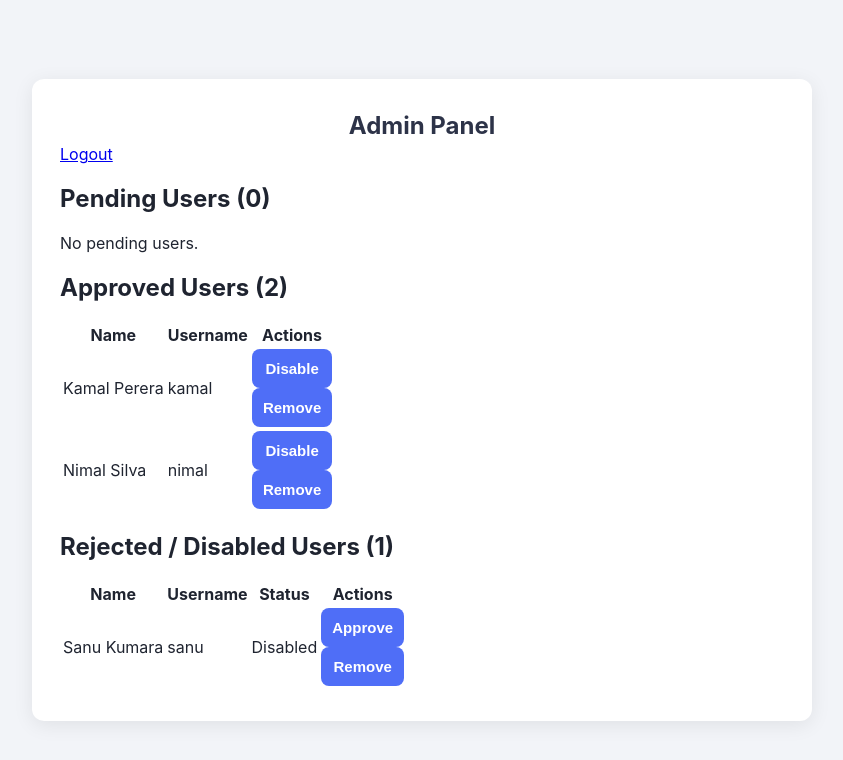
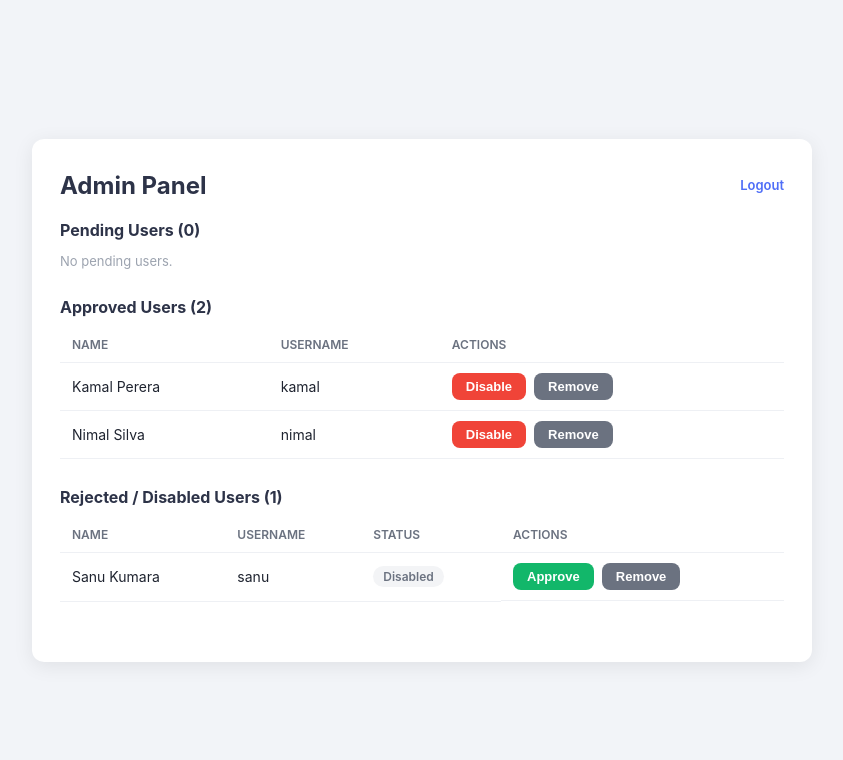
Before and after one commit to sanuka20231513-bot/login-system, a Flask app: page /admin/panel in a window 1280 px wide. Shown: the top 760 px of the page, without its empty margins (218-1061 px from the left). Run offline with Flask 3, Linux system fonts and the light colour scheme; the visitor is signed in with stand-in values (Sample User, id 1).

Commit message:
Add Admin slide css

```diff
--- a/static/style.css
+++ b/static/style.css
@@ -169,3 +169,115 @@ input[type="password"]:focus {
 .admin-link a:hover {
   color: #6b7280;
 }
+
+
+/*Admin slide css*/
+
+.panel-header {
+  display: flex;
+  align-items: center;
+  justify-content: space-between;
+  margin-bottom: 20px;
+}
+
+.panel-header .title {
+  text-align: left;
+  margin: 0;
+}
+
+.logout-link {
+  font-size: 13px;
+  color: #4f6ef7;
+  text-decoration: none;
+  font-weight: 600;
+}
+
+section {
+  margin-bottom: 28px;
+}
+
+.section-title {
+  font-size: 16px;
+  margin-bottom: 10px;
+  color: #2d3348;
+}
+
+table {
+  width: 100%;
+  border-collapse: collapse;
+  font-size: 14px;
+}
+
+th, td {
+  text-align: left;
+  padding: 10px 12px;
+  border-bottom: 1px solid #eef0f4;
+}
+
+th {
+  color: #6b7280;
+  font-weight: 600;
+  font-size: 12px;
+  text-transform: uppercase;
+}
+
+.actions {
+  display: flex;
+  gap: 8px;
+}
+
+.actions form {
+  margin: 0;
+}
+
+.btn.small {
+  width: auto;
+  padding: 6px 14px;
+  font-size: 13px;
+}
+.btn.approve {
+  background: #12b76a;
+}
+
+.btn.approve:hover {
+  background: #0e9a58;
+}
+
+.btn.reject {
+  background: #f04438;
+}
+
+.btn.reject:hover {
+  background: #d92d20;
+}
+
+.btn.remove {
+  background: #6b7280;
+}
+
+.btn.remove:hover {
+  background: #4b5563;
+}
+
+.empty {
+  color: #9ca3af;
+  font-size: 13px;
+}
+
+.status-badge {
+  display: inline-block;
+  padding: 3px 10px;
+  border-radius: 999px;
+  font-size: 12px;
+  font-weight: 600;
+}
+
+.status-badge.rejected {
+  background: #fef2f2;
+  color: #b42318;
+}
+
+.status-badge.disabled {
+  background: #f3f4f6;
+  color: #6b7280;
+}
```
